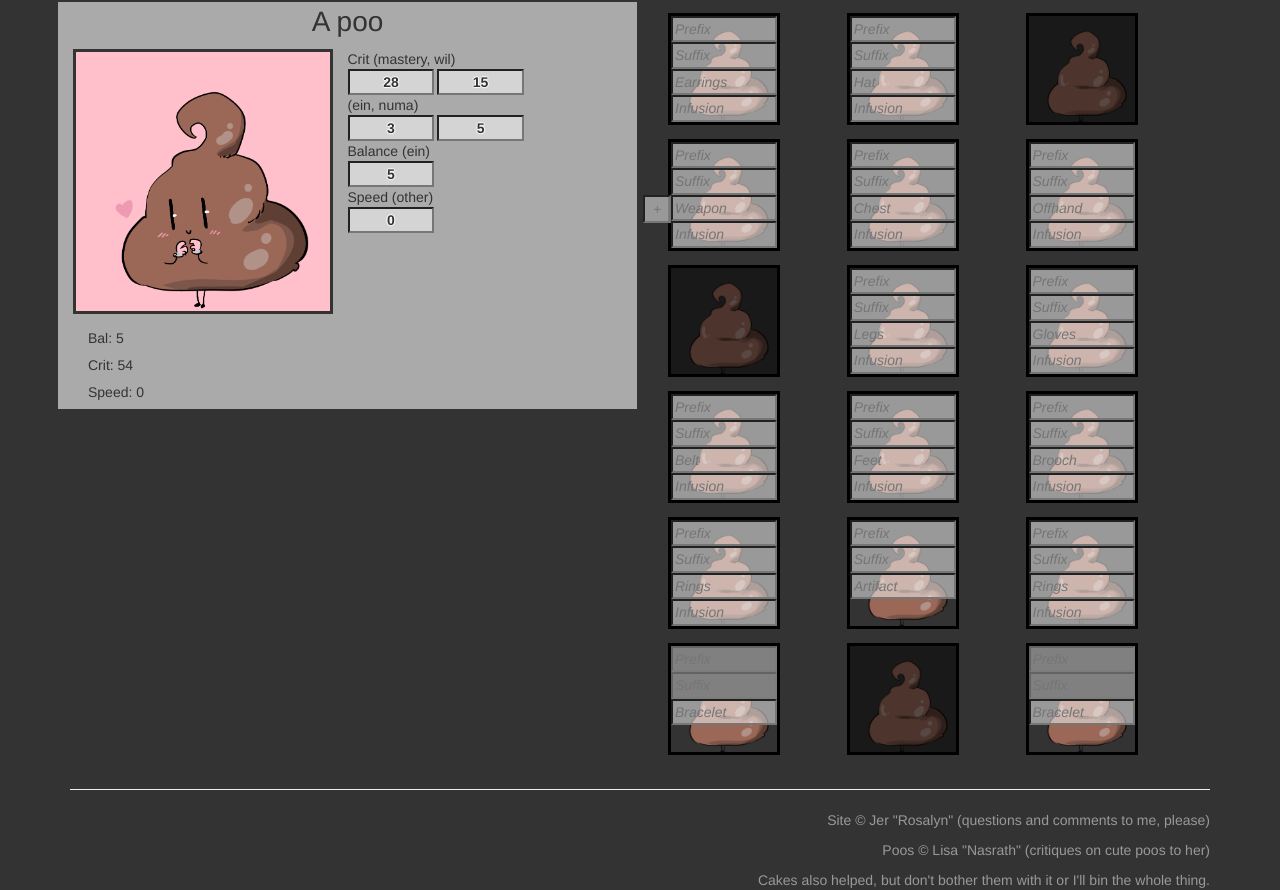
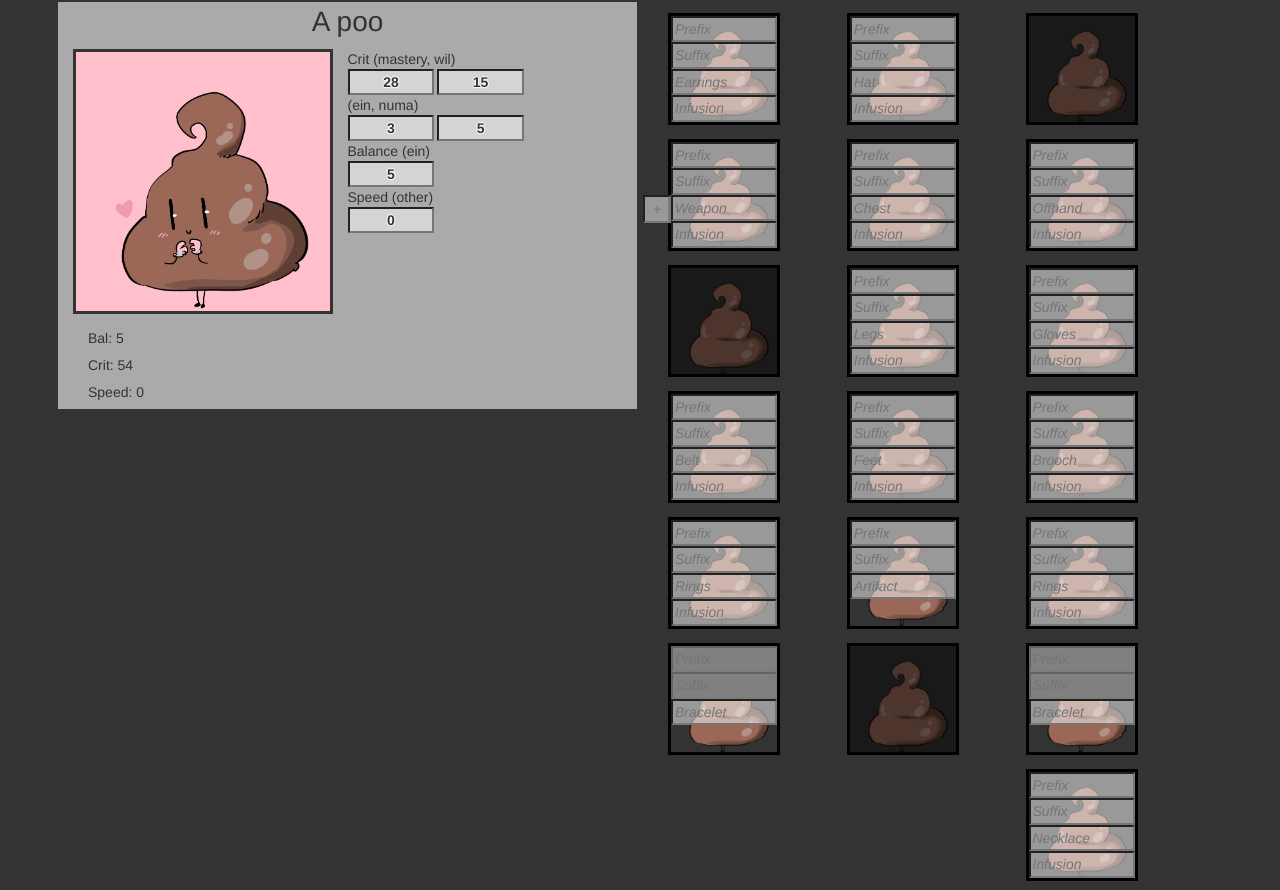
Before and after one commit to jiglei/PooArmory, a plain HTML site: page poo.html in a window 1280 px wide. Shown: the part 71-961 px from the top of the page. Drawn offline with Linux system fonts and the light colour scheme.

Commit message:
add necklaces

```diff
--- a/poo.html
+++ b/poo.html
@@ -33,7 +33,7 @@ $(document).ready( function()
 		displayTotals(boxes)
 	}
 
-	var rows = 6;
+	var rows = 7;
 	var cols = 3;
 	var container = $("<div class='row' />")
 	var view = $("<div class='col-xs-11'/>")
@@ -76,7 +76,8 @@ $(document).ready( function()
 		createSquare("box"+(i++), "rings", update),
 		createSquare("box"+(i++), "bracelet", update, false),
 		createSquare("box"+(i++), "", update),
-		createSquare("box"+(i++), "bracelet", update, false)
+		createSquare("box"+(i++), "bracelet", update, false),
+		createSquare("box"+(i+2), "necklace", update)
 	]
 	//update()
 
--- a/poo.js
+++ b/poo.js
@@ -511,6 +511,15 @@ var g_bracelets = [
 	}
 ]
 
+var g_necklaces = [
+	{
+		"name":"Blue poo necklace",
+	},
+	{
+		"name":"Poo necklace",
+	}
+]
+
 var g_items = {
 	"weapon" : g_weapons,
 	"chest": g_chests,
@@ -524,7 +533,9 @@ var g_items = {
 	"artifact": g_artifacts,
 	"brooch": g_brooches,
 	"earrings": g_earrings,
-	"bracelet": g_bracelets
+	"bracelet": g_bracelets,
+	"necklace": g_necklaces
+
 }
 
 var g_minor_infusions = [
@@ -555,6 +566,7 @@ var g_infusions = {
 	"belt": g_major_infusions,
 	"brooch": g_major_infusions,
 	"earrings": g_major_infusions,
+	"necklace": g_major_infusions,
 }
 
 var g_lookups = {};
```
Also changed, not shown: 1 other file.
